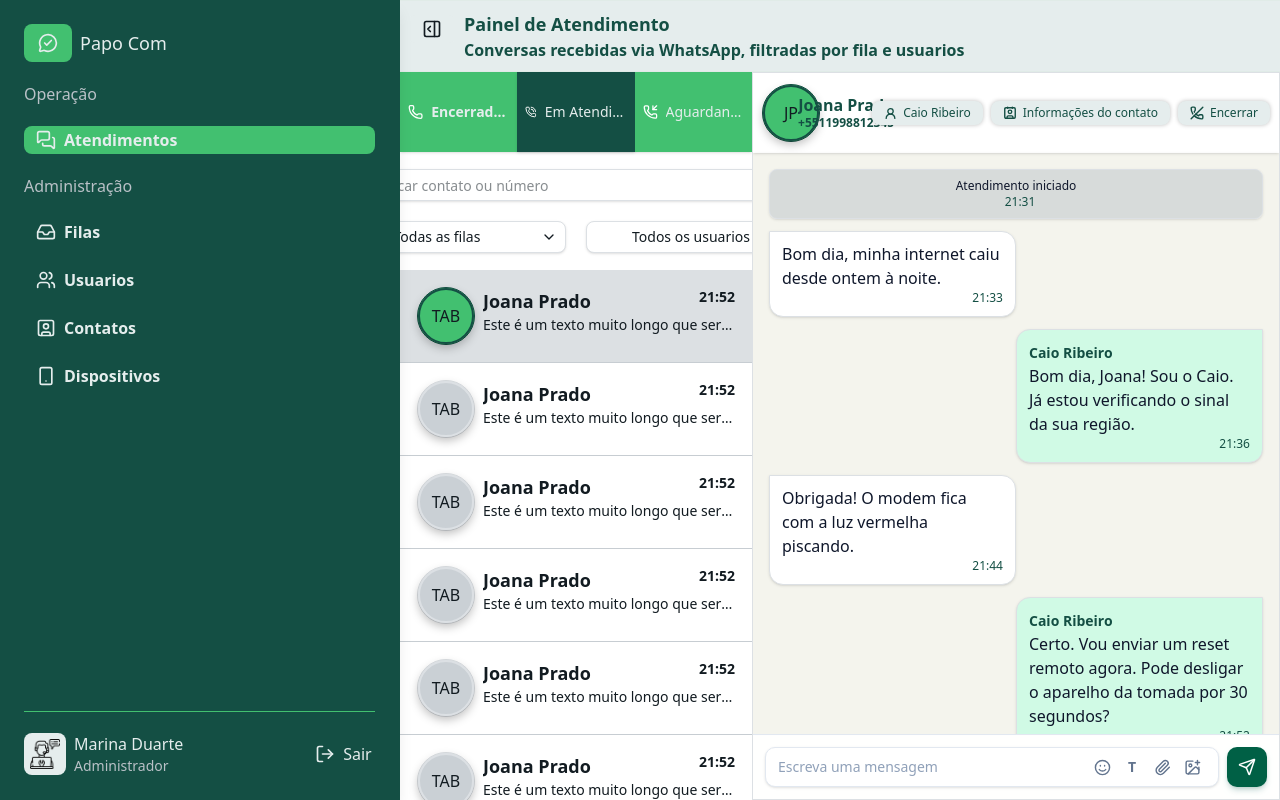
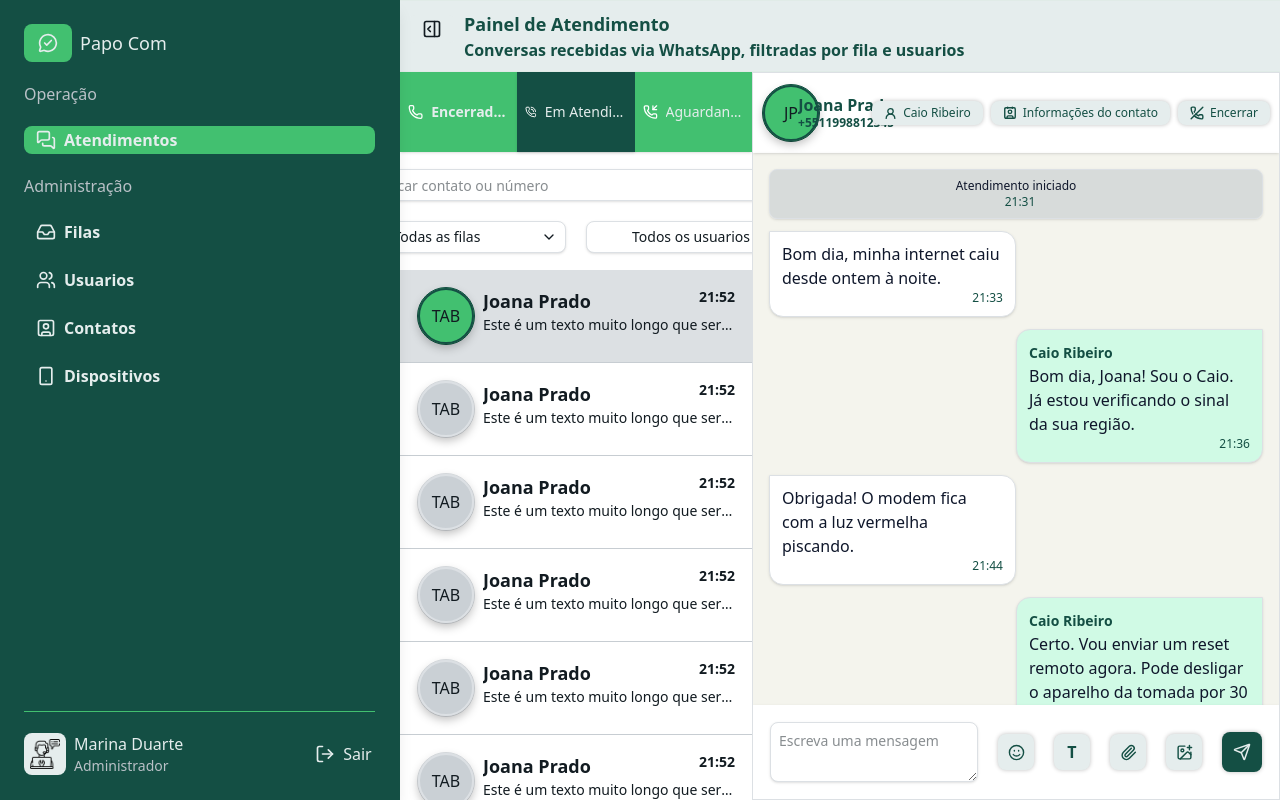
Before and after one commit to lucas-Coelho-Lucinda/PapoCom, a React (Vite) app: page /Atendimentos in a window 1280 px wide. Built offline with nearby package versions, Linux system fonts and the light colour scheme.

Commit message:
style: Melhorias para ajustes em botoes e input de envio de mensagem

```diff
--- a/src/components/button/index.tsx
+++ b/src/components/button/index.tsx
@@ -29,6 +29,7 @@ const buttonVariants = cva(buttonDefaultBehavior, {
     colorBackeHouverGround: colorsHouverBackGround,
 
     size: {
+      none: "",
       small: "w-full h-2 p-3",
       median: "w-full h-7 p-3",
       large: "w-full h-12 p-3",
--- /dev/null
+++ b/src/components/textArea/index.tsx
@@ -0,0 +1,60 @@
+import { cva, type VariantProps } from "class-variance-authority";
+
+import React from "react";
+
+import { colorsBackGround } from "../../styles/colors";
+
+const textareaVariants = cva(
+  `
+  w-full rounded-md border border-1 border-soft text-foreground
+  placeholder:text-foreground-muted
+  focus:outline-none focus:border-emerald-400
+  transition-all
+  shadow-sm
+  resize-y
+  `,
+  {
+    variants: {
+      variant: {
+        ...colorsBackGround,
+      },
+
+      textareaSize: {
+        small: "min-h-15 text-sm px-2 py-2",
+        median: "min-h-24 text-sm px-3 py-2",
+        large: "min-h-32 text-base px-4 py-3",
+      },
+    },
+
+    defaultVariants: {
+      variant: "default",
+      textareaSize: "small",
+    },
+  },
+);
+
+type TextareaProps =
+  React.TextareaHTMLAttributes<HTMLTextAreaElement> &
+  VariantProps<typeof textareaVariants>;
+
+export const TextareaLib = ({
+  className,
+  variant,
+  textareaSize,
+  ...props
+}: TextareaProps) => {
+  return (
+
+
+      <textarea
+        className={`
+          ${textareaVariants({
+            variant,
+            textareaSize,
+          })}
+          ${className ?? ""}
+        `}
+        {...props}
+      />
+  );
+};
--- a/src/pages/customerService/components/convertionPainel/components/messageComposer/index.tsx
+++ b/src/pages/customerService/components/convertionPainel/components/messageComposer/index.tsx
@@ -1,5 +1,8 @@
 import { ImagePlus, Paperclip, Send, Smile } from "lucide-react";
 import { useState, type ChangeEvent } from "react";
+import { CardLib } from "../../../../../../components/card";
+import { TextareaLib } from "../../../../../../components/textArea";
+import { ButtonLib } from "../../../../../../components/button";
 
 export const MessageComposer = ({
   onSend,
@@ -19,58 +22,94 @@ export const MessageComposer = ({
   }
 
   return (
+    <CardLib
+      padding="md"
+      height="fit"
+      shadow="sm"
+      border="none"
+      className="flex flex-col min-w-0"
+    >
       <form
         onSubmit={handleSubmit}
-      className="flex items-center gap-2 border-t border-slate-200 bg-white/95 p-3"
+        className="flex flex-row  justify-center items-center gap-5"
       >
-      <div className="flex h-10 min-w-0 flex-1 items-center rounded-lg border border-slate-200 bg-white px-3 shadow-sm transition focus-within:border-emerald-400 focus-within:ring-2 focus-within:ring-emerald-100">
-        <input
+        <TextareaLib
           value={value}
           onChange={(event) => setValue(event.target.value)}
           placeholder="Escreva uma mensagem"
           aria-label="Mensagem"
-          className="min-w-0 flex-1 bg-transparent text-sm text-slate-800 outline-none placeholder:text-slate-400"
+          className="min-w-0 flex-1"
         />
 
-        <div className="flex items-center gap-0.5 text-slate-500">
-          <button
+        <div className="flex items-center gap-5">
+          <ButtonLib
             type="button"
+            shadow="min"
+            colorBackeGround="secondary"
+            colorBackeHouverGround="primary"
+            textColor="primary"
+            textColorHover="secondary"
             aria-label="Adicionar emoji"
-            className="grid h-7 w-7 place-items-center rounded-md transition hover:bg-emerald-50 hover:text-emerald-700"
+            size="none"
+            className="w-9 h-9"
           >
             <Smile size={17} />
-          </button>
-          <button
+          </ButtonLib>
+          <ButtonLib
             type="button"
-            aria-label="Formatar texto"
-            className="grid h-7 w-7 place-items-center rounded-md text-sm transition hover:bg-emerald-50 hover:text-emerald-700"
+            shadow="min"
+            size="none"
+            className="w-9 h-9"
+            colorBackeGround="secondary"
+            colorBackeHouverGround="primary"
+            textColor="primary"
+            textColorHover="secondary"
+            aria-label="Adicionar negrito"
           >
             <strong>T</strong>
-          </button>
-          <button
+          </ButtonLib>
+          <ButtonLib
             type="button"
+            shadow="min"
+            size="none"
+            className="w-9 h-9"
+            colorBackeGround="secondary"
+            colorBackeHouverGround="primary"
+            textColor="primary"
+            textColorHover="secondary"
             aria-label="Anexar arquivo"
-            className="grid h-7 w-7 place-items-center rounded-md transition hover:bg-emerald-50 hover:text-emerald-700"
           >
             <Paperclip size={17} />
-          </button>
-          <button
+          </ButtonLib>
+          <ButtonLib
             type="button"
+            shadow="min"
+            size="none"
+            className="w-9 h-9"
+            colorBackeGround="secondary"
+            colorBackeHouverGround="primary"
+            textColor="primary"
+            textColorHover="secondary"
             aria-label="Adicionar imagem"
-            className="grid h-7 w-7 place-items-center rounded-md transition hover:bg-emerald-50 hover:text-emerald-700"
           >
             <ImagePlus size={17} />
-          </button>
-        </div>
+          </ButtonLib>
         </div>
 
-      <button
+        <ButtonLib
           type="submit"
+          shadow="min"
+          size="none"
+          className="w-10 h-10"
+          colorBackeGround="primary"
+          colorBackeHouverGround="success"
+          textColor="secondary"
+          textColorHover="secondary"
           aria-label="Enviar mensagem"
-        className="grid h-10 w-10 shrink-0 place-items-center rounded-lg bg-emerald-800 text-white shadow-md shadow-emerald-900/20 transition hover:bg-emerald-900 active:scale-[.97]"
         >
           <Send size={18} />
-      </button>
+        </ButtonLib>
       </form>
+    </CardLib>
   );
 };
```
Lines whose indentation alone changed are shown as unchanged.
